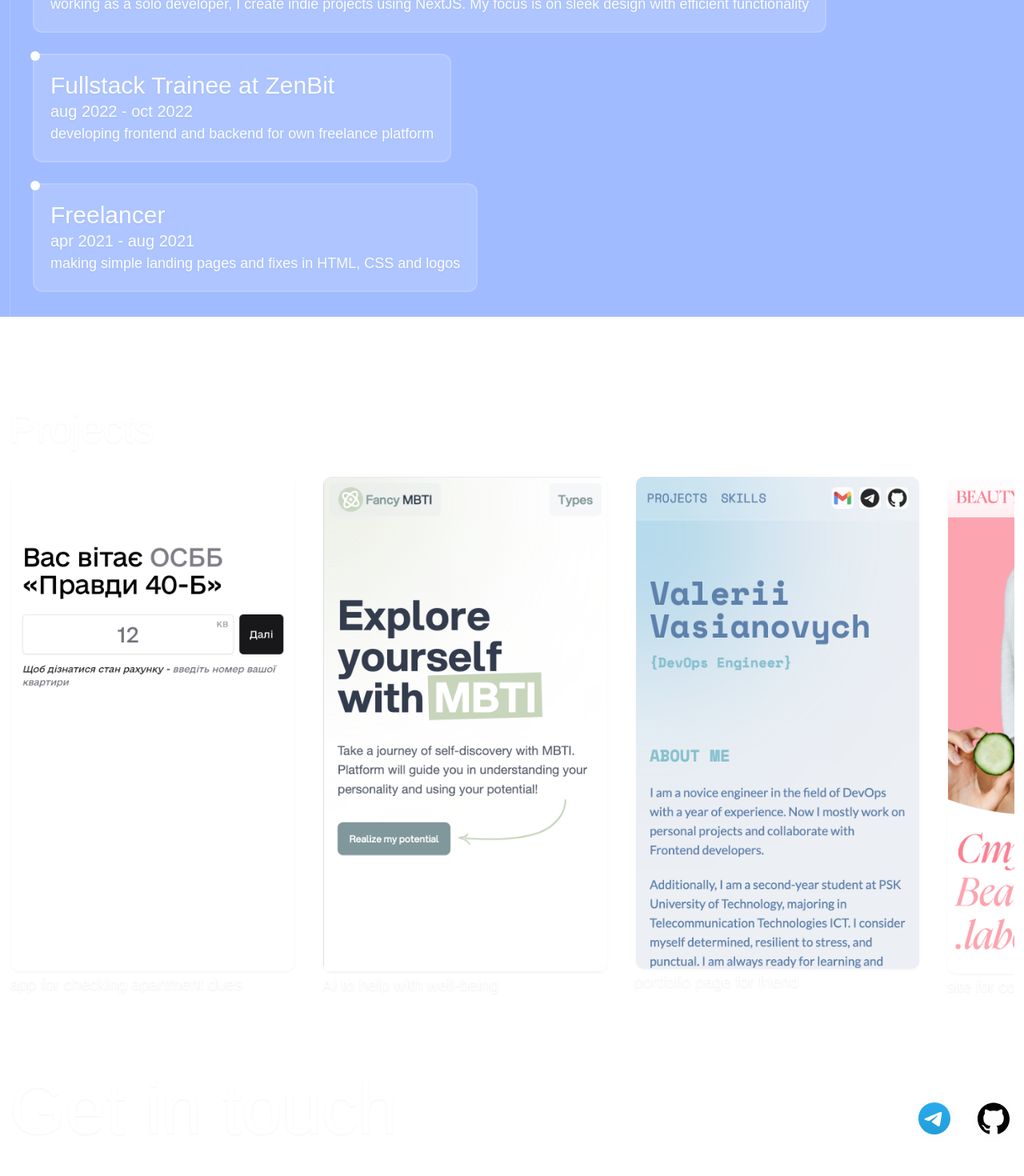
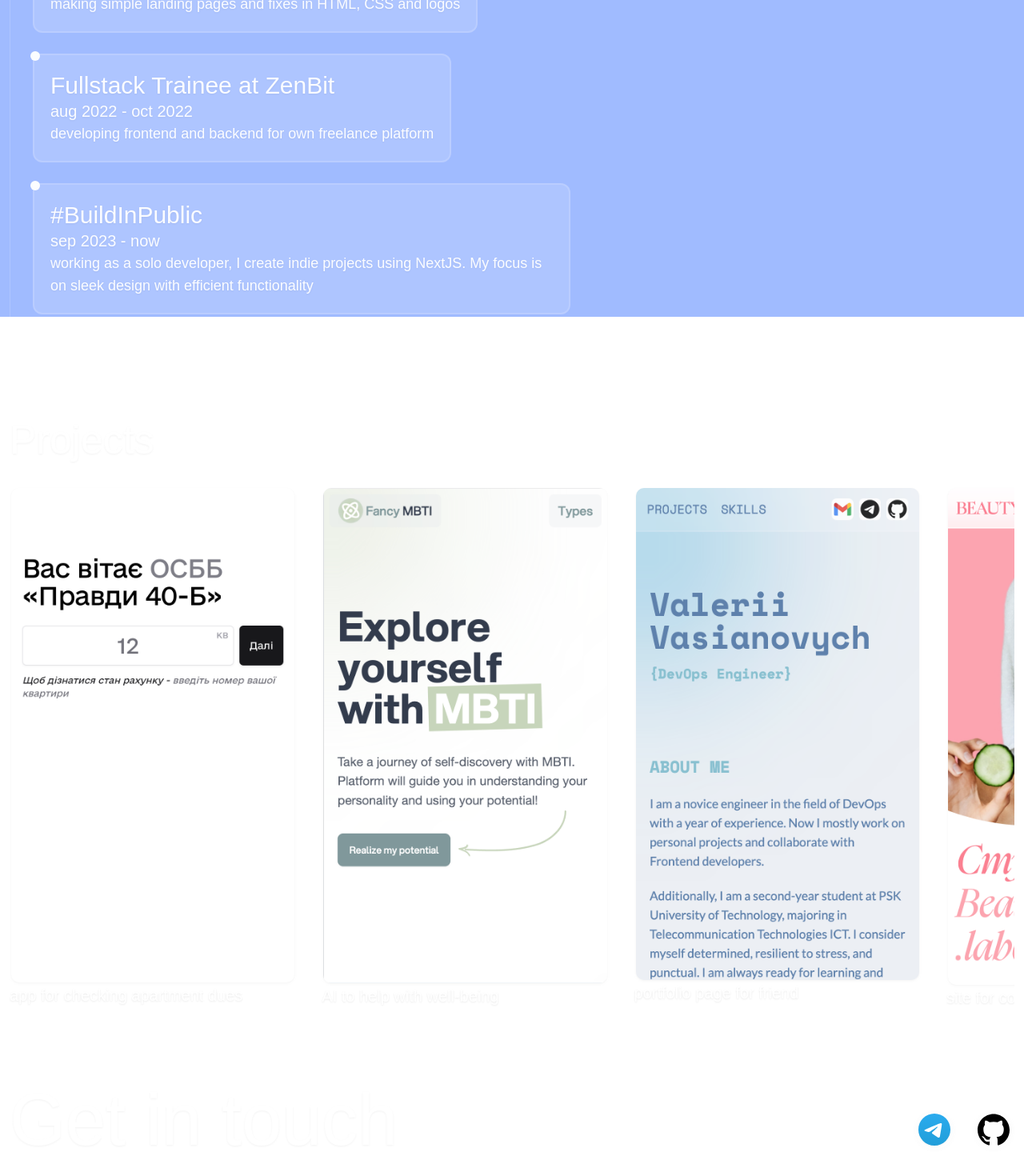
Before and after one commit to NightWanderer2004/Eduard-Povierin, a Next.js app: page /works in a window 1280 px wide. Shown: the part 404-1874 px from the top of the page at 80% size. Built offline with nearby package versions, Linux system fonts and the light colour scheme; a web font is replaced by a local one.

Commit message:
Improve animation transitions and styles in Project and Work components

```diff
--- a/src/components/screens/home/projects/Project.jsx
+++ b/src/components/screens/home/projects/Project.jsx
@@ -9,8 +9,8 @@ const Project = ({ title, img, url, desc, info }) => {
             <motion.div className={s.info}>
                <motion.p
                   variants={{
-                     rest: { y: '100%' },
-                     hover: { y: 0 },
+                     rest: { y: '100%', opacity: 0 },
+                     hover: { y: 0, opacity: 1 },
                   }}
                   transition={{ duration: 0.35, ease: 'backOut' }}
                >
--- a/src/components/screens/works/timeline/Timeline.jsx
+++ b/src/components/screens/works/timeline/Timeline.jsx
@@ -8,7 +8,7 @@ const Timeline = () => {
       <div className={s.timeline}>
          <Heading>Experience</Heading>
          <ul className={s.list}>
-            {work.reverse().map((el, i) => (
+            {work.map((el, i) => (
                <Work key={i} el={el} index={i} />
             ))}
          </ul>
--- a/src/components/screens/works/timeline/work/Work.jsx
+++ b/src/components/screens/works/timeline/work/Work.jsx
@@ -1,40 +1,23 @@
-import React, { useEffect, useRef, useState } from 'react'
+import React from 'react'
+import { motion } from 'framer-motion'
 import s from './Work.module.scss'
 
 const Work = ({ el, index }) => {
-   const [inView, setInView] = useState(false)
-   const elemRef = useRef(null)
-
-   const options = {
-      rootMargin: '0px',
-      threshold: 1,
-   }
-
-   useEffect(() => {
-      const observer = new IntersectionObserver(entries => {
-         entries.forEach(entry => {
-            if (entry.isIntersecting) setInView(true)
-            else setInView(false)
-         })
-      }, options)
-
-      if (elemRef.current) observer.observe(elemRef.current)
-
-      return () => {
-         if (elemRef.current) observer.unobserve(elemRef.current)
-      }
-   }, [])
-
    return (
-      <li ref={elemRef} className={`${s.item} ${inView ? s.inView : ''}`}>
-         <div className={s.content} style={{ transitionDelay: `${index * 0.12}s` }}>
+      <motion.li
+         className={s.item}
+         initial={{ opacity: 0, y: 50, scale: 0.4, originX: 0, originY: -1 }}
+         whileInView={{ opacity: 1, y: 0, scale: 1 }}
+         transition={{ duration: 0.3, delay: index * 0.08 }}
+      >
+         <div className={s.content}>
             <p className={s.company}>
                {el.title} {el.company ? `at ${el.company}` : ''}
             </p>
             <p className={s.date}>{el.date}</p>
             <p className={s.desc}>{el.desc}</p>
          </div>
-      </li>
+      </motion.li>
    )
 }
 
--- a/src/components/screens/works/timeline/work/Work.module.scss
+++ b/src/components/screens/works/timeline/work/Work.module.scss
@@ -9,7 +9,7 @@
       @apply mb-0;
    }
    .content {
-      @apply opacity-0 relative scale-[40%] sm:w-max origin-top-left p-5 text-primary rounded-[12px] rounded-tl-none border-blur border-2 bg-blur transition-all duration-[400ms] ease-out;
+      @apply relative sm:w-max max-w-2xl p-5 text-primary rounded-[12px] rounded-tl-none border-blur border-2 bg-blur;
       &::before {
          content: '';
          @apply rounded-full absolute w-3 h-3 bg-primary -top-[5px] -left-[5px];
```
